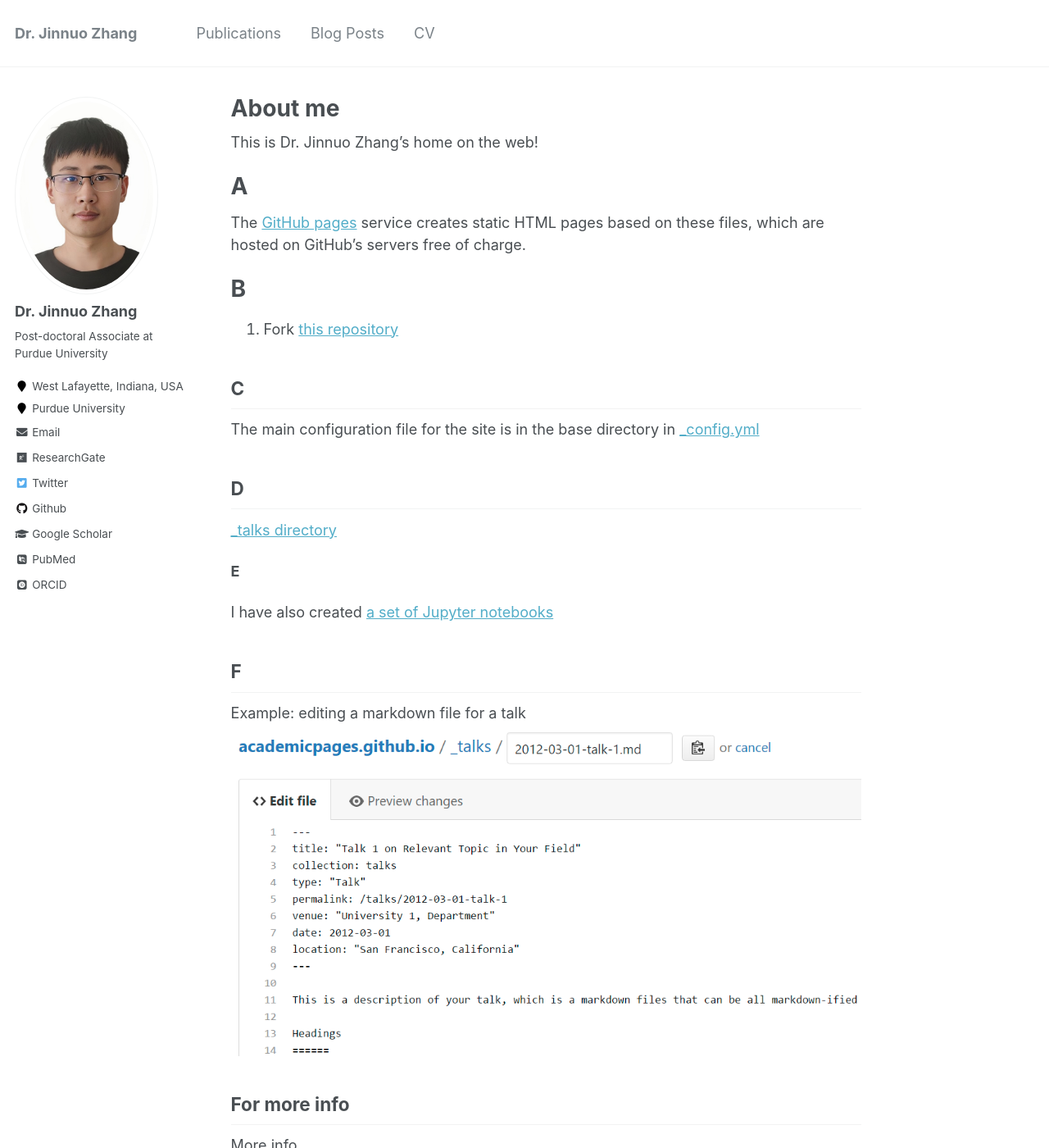
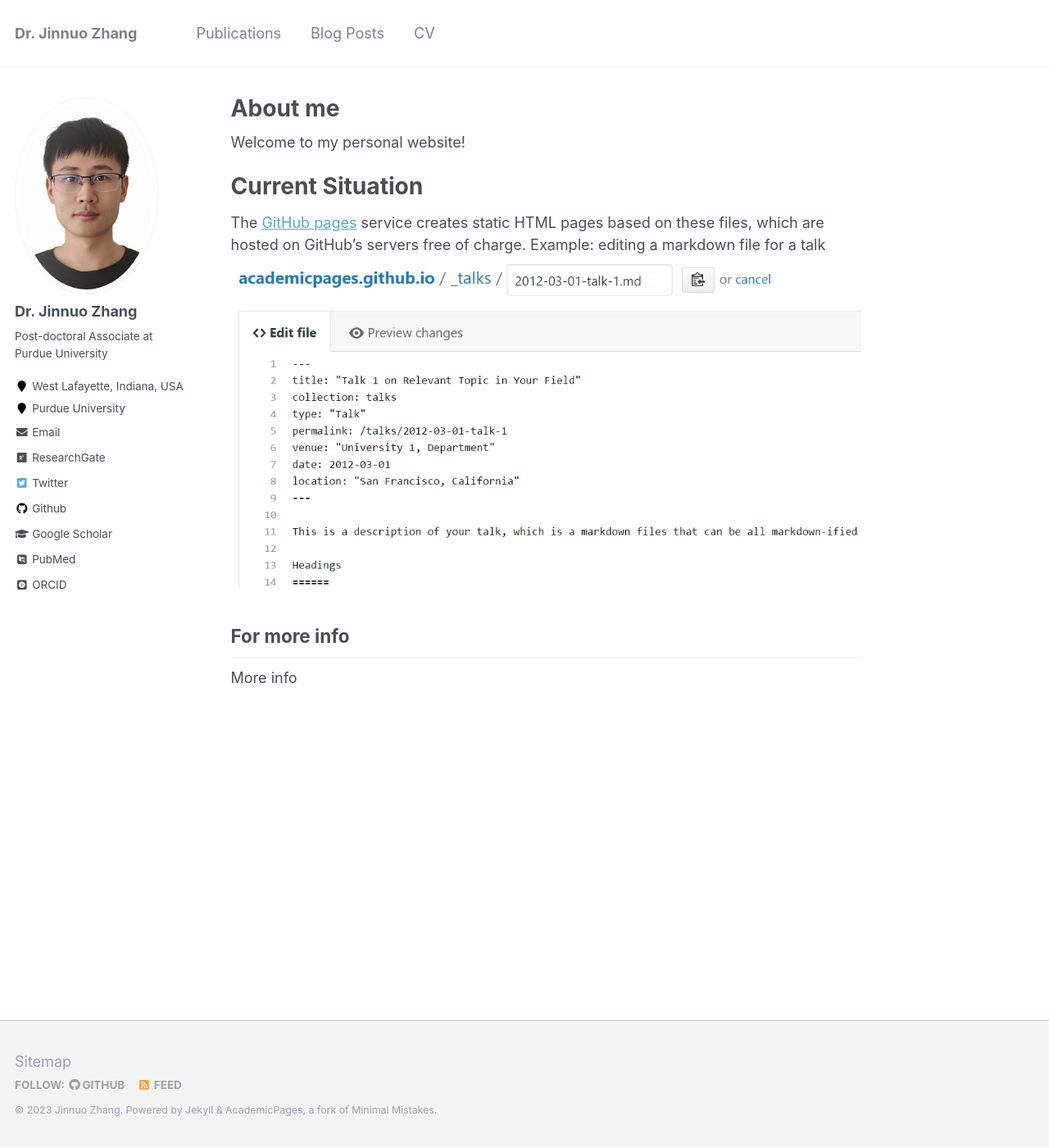
Before and after one commit to jinnuozhang/jinnuozhang.github.io, a Jekyll site: the page built from _pages/about.md, in a window 1280 px wide and 1400 px high. Shown: the whole window at 82% size. Built offline with Jekyll 4.4.1, drawn with Linux system fonts in a browser that asks for light colours; some web fonts are replaced.

Commit message:
Update about.md

```diff
--- a/_pages/about.md
+++ b/_pages/about.md
@@ -8,30 +8,11 @@ redirect_from:
   - /about.html
 ---
 
-This is Dr. Jinnuo Zhang's home on the web!
+Welcome to my personal website!
 
-A
+Current Situation
 ======
 The [GitHub pages](https://pages.github.com/) service creates static HTML pages based on these files, which are hosted on GitHub's servers free of charge.
-
-B
-======
-1. Fork [this repository](https://github.com/academicpages/academicpages.github.io)
-
-C
-------
-The main configuration file for the site is in the base directory in [_config.yml](https://github.com/academicpages/academicpages.github.io/blob/master/_config.yml)
-
-D
-------
-[_talks directory](https://github.com/academicpages/academicpages.github.io/tree/master/_talks)
-
-**E**
-
-I have also created [a set of Jupyter notebooks](https://github.com/academicpages/academicpages.github.io/tree/master/markdown_generator)
-
-F
-------
 Example: editing a markdown file for a talk
 ![Editing a markdown file for a talk](/images/editing-talk.png)
 
```
